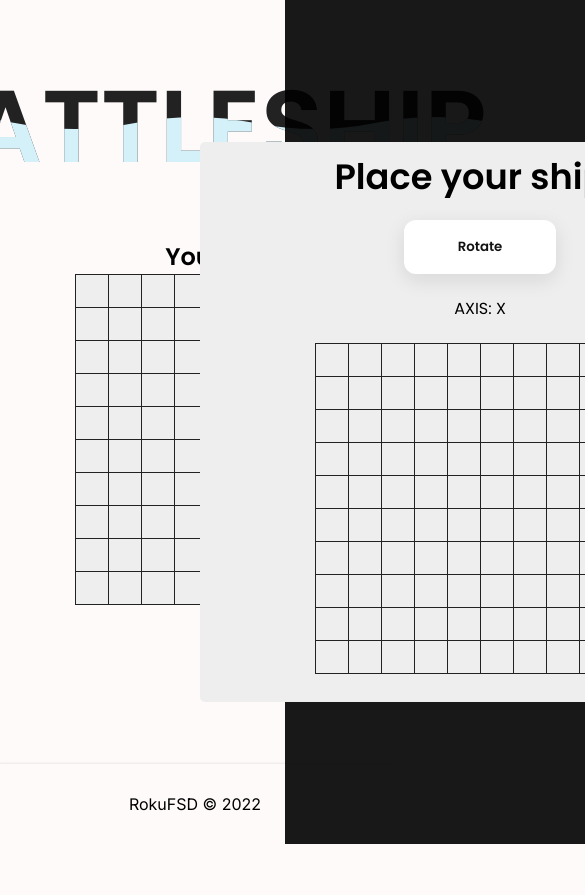
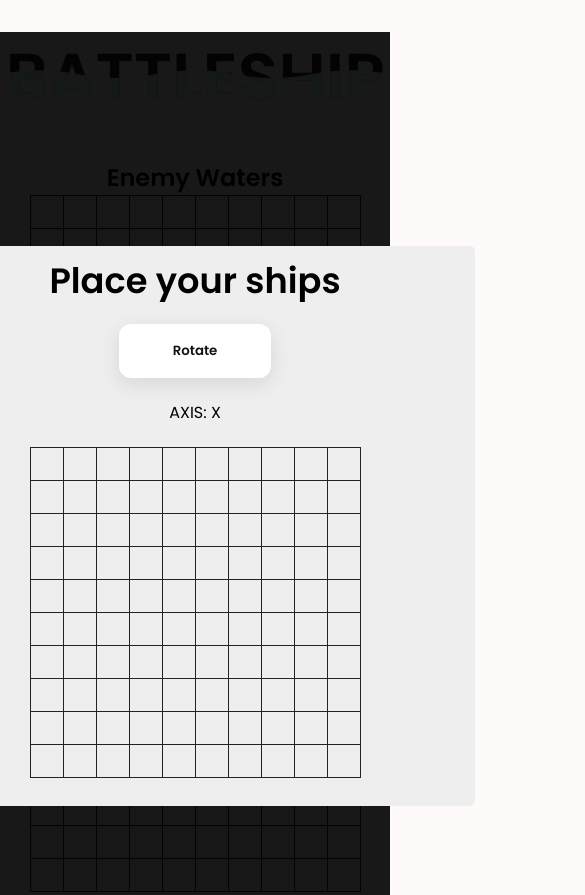
Before and after one commit to RokuFSD/battleship-jest, a website built with Vite: page index.html in a window 390 px wide. Shown: the top 895 px of the page, 585 px wide, since content can reach past the window. Before the commit the page ends 844 px from the top, so only its background shows below. Built offline with nearby package versions, Linux system fonts and the light colour scheme.

Commit message:
Finished responsive

```diff
--- a/index.html
+++ b/index.html
@@ -7,7 +7,7 @@
     <title>Vite App</title>
   </head>
   <body>
-    <svg viewbox="0 0 100 20" width="600px" id="mainsvg" style="display: none">
+    <svg viewbox="0 0 100 20" class="svg" id="mainsvg" style="display: none">
       <defs>
         <linearGradient id="gradient">
           <stop color="#000" />
--- a/src/styles/layout.module.css
+++ b/src/styles/layout.module.css
@@ -3,7 +3,9 @@
   margin: 0 auto;
   justify-content: space-around;
   align-items: center;
-  height: calc(100% - 5rem);
+  height: calc(100% - 15rem);
+  width: min(100%, 1000px);
+  place-self: center;
 }
 
 .modalOutter {
@@ -41,3 +43,26 @@
   max-width: 9.5rem;
   flex-basis: 100%;
 }
+
+svg {
+  width: 600px;
+}
+
+@media (min-width: 320px) and (max-width: 720px) {
+  .app {
+    flex-flow: row wrap;
+  }
+
+  .app > section {
+    order: 2;
+  }
+
+  .app > section:nth-child(2) {
+    order: 1;
+  }
+  svg {
+    width: 100%;
+    height: 10rem;
+    top: 5%;
+  }
+}
--- a/src/styles/main.css
+++ b/src/styles/main.css
@@ -24,18 +24,8 @@ body {
   position: relative;
   flex-direction: column;
   align-items: center;
-  justify-content: center;
   height: 100vh;
   font-family: 'Poppins', sans-serif;
-}
-
-svg {
-  top: 10%;
-  left: 50%;
-  transform: translate(-50%, -10%);
-  font-size: var(--title-size);
-  position: absolute;
-  width: 600px;
 }
 
 .footer {
@@ -49,3 +39,13 @@ svg {
   box-shadow: 0 -0.8px 0.8px rgba(0, 0, 0, 0.04), 0 -2.3px 2px rgba(0, 0, 0, 0.03);
   font-family: 'Inter', sans-serif;
 }
+
+@media (min-width: 320px) and (max-width: 720px) {
+  body {
+    height: 100%;
+  }
+  .footer {
+    margin-top: 1rem;
+    position: relative;
+  }
+}
```
